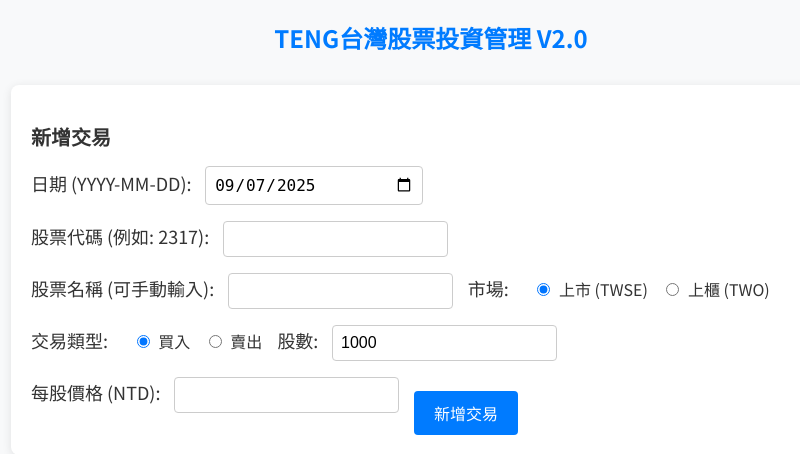
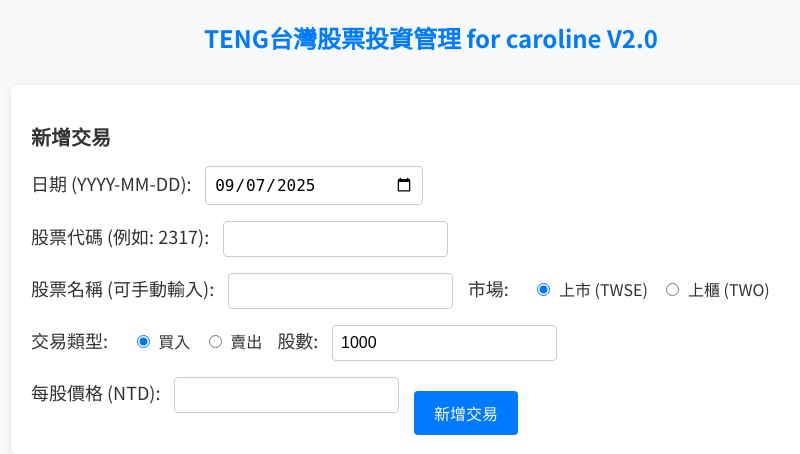
Before and after one commit to Chia168168/stock-tracker-web-c, a Flask app: page / in a window 1280 px wide. Shown: the top 454 px of the page, without its empty margins (209-1009 px from the left). Run offline with Flask 3, Linux system fonts and the light colour scheme.

Commit message:
Update index.html

```diff
--- a/templates/index.html
+++ b/templates/index.html
@@ -198,7 +198,7 @@
     </script>
 </head>
 <body>
-    <h1>TENG台灣股票投資管理 V2.0</h1>
+    <h1>TENG台灣股票投資管理 for caroline V2.0</h1>
 
     {% if error %}
         <div class="error">
```
